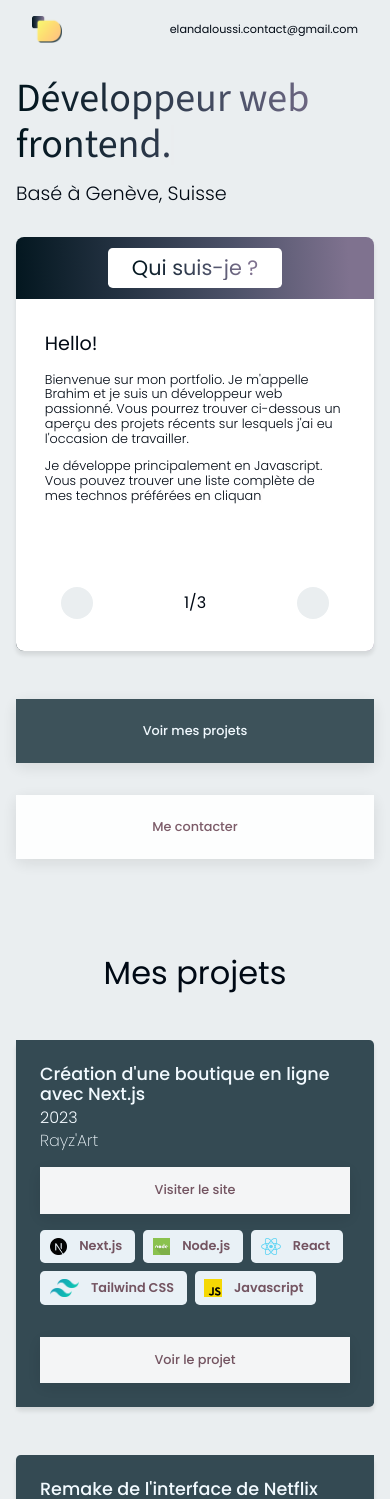
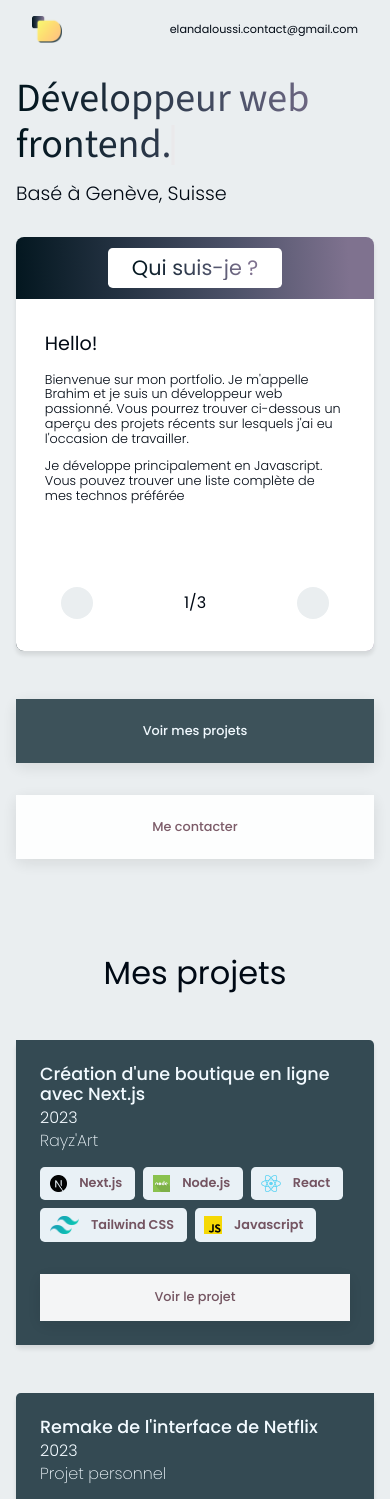
Before and after one commit to haiku-san/portfolio, a Next.js app: page / in a window 390 px wide. Shown: the top 1499 px of the page. Built offline with nearby package versions, Linux system fonts and the light colour scheme.

Commit message:
fix: remove double buttons on project cards on small screens

```diff
--- a/app/components/ProjectCard/ProjectCardContent/index.jsx
+++ b/app/components/ProjectCard/ProjectCardContent/index.jsx
@@ -16,7 +16,7 @@ function ProjectCardContent({
                 <h3>{date}</h3>
                 <p>{projectName}</p>
             </div>
-            <div className="flex w-full justify-between gap-2">
+            <div className="flex w-full justify-between gap-2 max-lg:hidden">
                 {projectLink && (
                     <a
                         href={projectLink}
```
